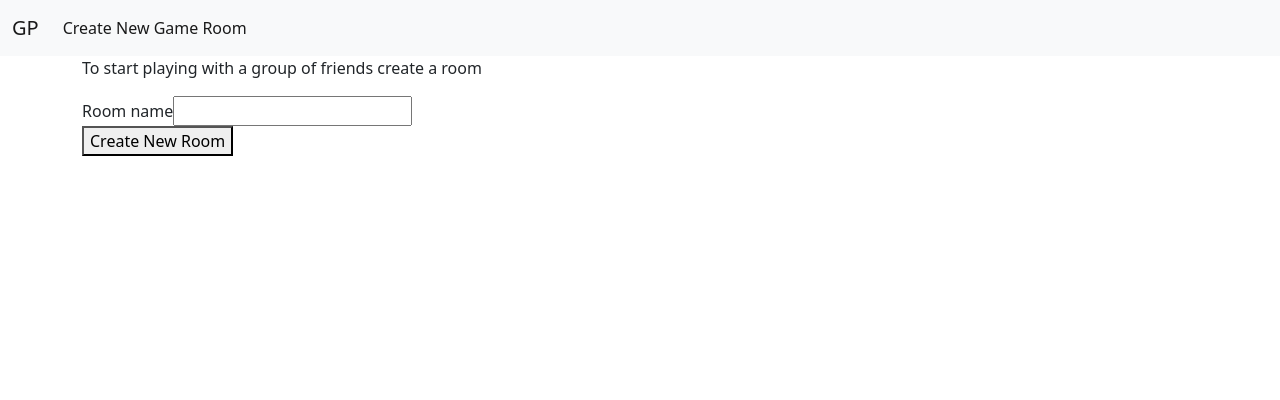
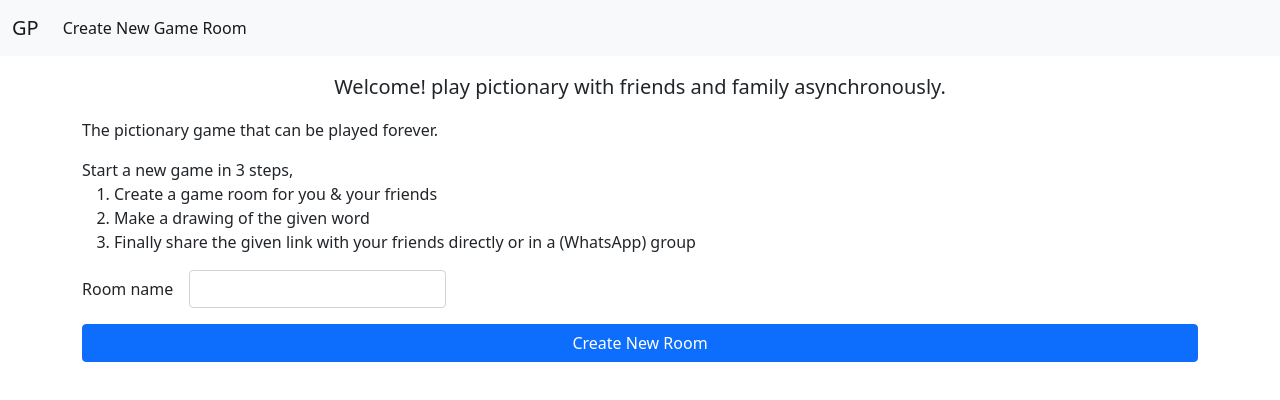
Before and after one commit to Nithanaroy/group-remote-pictionary, a Next.js app: page / in a window 1280 px wide. Shown: the top 400 px of the page. Built offline with nearby package versions, Linux system fonts and the light colour scheme; no server answers.

Commit message:
Styling for index, game room, loading, alert and drawer screens. Canvas Controller can now work with dynamic layouts :)

```diff
--- a/pages/alert.js
+++ b/pages/alert.js
@@ -3,7 +3,7 @@ import { PropTypes } from "prop-types";
 
 export default class Alert extends Component {
     render() {
-        return this.props.alertMsg?.trim().length > 0 ? <div>{this.props.alertMsg}</div> : <div></div>
+        return this.props.alertMsg?.trim().length > 0 ? <div className="alert alert-primary" role="alert" style={{...this.props.style}}>{this.props.alertMsg}</div> : <div></div>
     }
 }
 
--- a/pages/arena.js
+++ b/pages/arena.js
@@ -43,7 +43,7 @@ export default class Arena extends Component {
     _validateRoomState = () => {
         const validName = this.state.gamer.trim().length > 0
         if (!validName) {
-            this.setState({ alertMsg: "Please provide gamer's name" })
+            this.setState({ alertMsg: "Please provide gamer's (your) name" })
             return false
         }
         this.setState({ alertMsg: "" });
@@ -98,14 +98,14 @@ export default class Arena extends Component {
 
     render() {
         const loadingRoomScreen = (
-            <div>
-                <p>Loading the room...</p>
-                <p>Please wait</p>
+            <div style={{display: "flex", alignItems: "center", flexDirection: "column"}}>
+                <h1>Loading the room...</h1>
+                <p className="lead">Please wait</p>
             </div>
         )
         const guesser = <Guesser drawing={this.state.drawing} drawnBy={this.state.drawnBy} drawingOf={this.state.drawingOf} onCorrectGuess={this.finishGuesserTurn} />
         const readyRoomScreen = (
-            <div>
+            <div className="d-flex" style={{flexDirection: "column", flexGrow: 1}}>
                 <Gamer onNameChange={newName => this.setState({ gamer: newName })} />
                 <p>You are in {this.state.roomName} room</p>
 
@@ -113,9 +113,9 @@ export default class Arena extends Component {
             </div>
         )
         const roomNotFoundScreen = (
-            <div>
-                <p>OOPS! Looks like you are in the wrong place</p>
-                <p>Find the right room link or <a href="/">go here</a> to create a new room</p>
+            <div className="text-center">
+                <h3 className="mb-4">OOPS! Looks like you are in the wrong place</h3>
+                <p className="lead">Find the right room link or <a href="/">go here</a> to create a new room</p>
             </div>
         )
 
@@ -123,7 +123,7 @@ export default class Arena extends Component {
         const guesserTurnCompleteMessage = <p>Super guess! Challenge others by drawing the next word by visiting the below link or take a challenge again by sharing this URL with your friends on any messaging app or WhatsApp group to continue the game</p>
         const turnCompleteScreen = (
             <div>
-                <img src={this.state.drawing} />
+                <img src={this.state.drawing} className="img-thumbnail rounded mx-auto d-block mb-3" />
                 { this.state.mode === GUESS_MODE ? guesserTurnCompleteMessage : drawerTurnCompleteMessage}
                 <div>
                     <a href={this.getShareUrl()}>{this.getShareUrl()}</a>
@@ -133,12 +133,14 @@ export default class Arena extends Component {
 
         const postLoadingScreen = this.state.showTurnCompleteScreen ? turnCompleteScreen : (this.state.roomId ? readyRoomScreen : roomNotFoundScreen)
         return (
-            <div>
+            <div className="d-flex" style={{flexDirection: "column", flexGrow: 1}}>
                 <Head>
                     <title>Group Pictionary: {this.state.roomName} room</title>
                 </Head>
                 <Alert alertMsg={this.state.alertMsg} />
-                {this.state.initializingRoom ? loadingRoomScreen : postLoadingScreen}
+                <div style={{flexGrow: 1, flexDirection: "column"}} className="d-flex">
+                    {this.state.initializingRoom ? loadingRoomScreen : postLoadingScreen}
+                </div>
             </div>
         )
     }
--- a/pages/drawer.js
+++ b/pages/drawer.js
@@ -26,15 +26,11 @@ export default class Drawer extends Component {
 
     render() {
         return (
-            <div>
+            <div className="d-flex mb-3" style={{flexDirection: "column", flexGrow: 1}}>
                 <h1>Time to draw...</h1>
-                <div>
-                    <p>Word: <strong>{this.state.word}</strong></p>
-                </div>
-                <div>
-                    <Canvas id="drawerCanvas" syncCanvasRef={(ref) => this.canvasDOM = ref} />
-                </div>
-                <button type="button" onClick={this.submitDrawing}>Submit</button>
+                <p>Word: <strong>{this.state.word}</strong></p>
+                <Canvas id="drawerCanvas" syncCanvasRef={(ref) => this.canvasDOM = ref} />
+                <button className="btn btn-success" type="button" onClick={this.submitDrawing}>Submit</button>
             </div>
         )
     }
--- a/pages/game-room.js
+++ b/pages/game-room.js
@@ -1,6 +1,6 @@
 import { Component } from "react";
 import { createRoom } from "../models/firestore-state-manager";
-import { extractRoomId } from "../scripts/game-room";
+import { extractRoomId, updateRoomIdInURL } from "../scripts/game-room";
 import Alert from "./alert";
 import Arena from "./arena";
 
@@ -16,7 +16,9 @@ export default class GameRoom extends Component {
 
     onCreateRoom = async () => {
         try {
-            this.setState({ roomId: await createRoom(this.state.roomName) });
+            const newRoomId = await createRoom(this.state.roomName)
+            this.setState({ roomId: newRoomId });
+            updateRoomIdInURL(newRoomId);
         } catch (error) {
             console.error(error);
             this.setState({ alertMsg: "Oops! Could not create room" });
@@ -29,20 +31,41 @@ export default class GameRoom extends Component {
 
     render() {
         const createRoomScreen = (
-            <div id="createRoomDiv">
-                <p>To start playing with a group of friends create a room</p>
+            <form id="createRoomDiv" style={{ display: "flex", flexDirection: "column", justifyContent: "center" }} onSubmit={e => e.preventDefault()}>
+
+                <p className="lead text-center">Welcome! play pictionary with friends and family
+                    <span data-bs-toggle="tooltip" data-bs-placement="top" title="everyone can play at their own leisure"> asynchronously</span>.
+                </p>
+                <p>The pictionary game that can be played forever.</p>
                 <div>
-                    <label htmlFor="roomNameTb">Room name</label>
-                    <input type="text" name="roomNameTb" onChange={(e) => this.setState({ roomName: e.target.value })} value={this.state.roomName} />
+                    Start a new game in 3 steps,
+                    <ol>
+                        <li>Create a game room for you &amp; your friends</li>
+                        <li>Make a drawing of the given word</li>
+                        <li>Finally share the given link with your friends directly or in a (WhatsApp) group</li>
+                    </ol>
                 </div>
-                <button type="button" onClick={this.onCreateRoom}>Create New Room</button>
-            </div>
+
+                <div className="row g-3 align-items-center mb-3">
+                    <div className="col-auto">
+                        <label htmlFor="roomNameTb" className="col-form-label">Room name</label>
+                    </div>
+                    <div className="col-auto">
+                        <input type="text" className="form-control" name="roomNameTb"
+                            onChange={(e) => this.setState({ roomName: e.target.value })} value={this.state.roomName} />
+                    </div>
+                    <div className="col-auto">
+                        <span id="roomNameHelp" className="form-text"></span>
+                    </div>
+                </div>
+                <button className="btn btn-primary" onClick={this.onCreateRoom}>Create New Room</button>
+            </form>
         )
 
         return (
-            <div>
+            <div style={{flexGrow: 1, flexDirection: "column"}} className="d-flex">
                 <Alert alertMsg={this.state.alertMsg} />
-                { this.state.roomId ? <Arena roomId={this.state.roomId} /> : createRoomScreen }
+                { this.state.roomId ? <Arena roomId={this.state.roomId} /> : createRoomScreen}
             </div>
         )
     }
--- a/pages/gamer.js
+++ b/pages/gamer.js
@@ -22,11 +22,17 @@ export default class Gamer extends Component {
 
     render() {
         return (
-            <div>
-                <label htmlFor="gamerNameTb">Name</label>
-                <input type="text" name="gamerNameTb" value={this.state.name}
-                    onChange={e => this.changeName(e.target.value) }
-                    onBlur={() => window.localStorage.setItem(GAMER_NAME_KEY, this.state.name)} />
+
+            <div className="row g-3 align-items-center mb-3">
+                <div className="col-auto">
+                    <label htmlFor="gamerNameTb" className="col-form-label">Your name</label>
+                </div>
+                <div className="col-auto">
+                    <input type="text" className="form-control" name="gamerNameTb"
+                        value={this.state.name}
+                        onChange={e => this.changeName(e.target.value)}
+                        onBlur={() => window.localStorage.setItem(GAMER_NAME_KEY, this.state.name)} />
+                </div>
             </div>
         )
     }
--- a/pages/index.js
+++ b/pages/index.js
@@ -6,8 +6,8 @@ export default class Home extends Component {
 
   render() {
     return (
-      <div>
-        <nav className="navbar navbar-expand-lg navbar-light bg-light">
+      <div style={{ minHeight: "100vh", flexDirection: "column" }} className="d-flex">
+        <nav className="navbar navbar-expand-lg navbar-light bg-light mb-3">
           <div className="container-fluid">
             <a className="navbar-brand" href="/">GP</a>
             <button className="navbar-toggler" type="button" data-bs-toggle="collapse" data-bs-target="#navbarNav" aria-controls="navbarNav" aria-expanded="false" aria-label="Toggle navigation">
@@ -23,7 +23,7 @@ export default class Home extends Component {
           </div>
         </nav>
 
-        <div className="container">
+        <div className="container-sm d-flex" style={{flexGrow: 1}}>
           <Head>
             <title>Group Pictionary</title>
             <meta charSet="utf-8" />
--- a/scripts/game-room.js
+++ b/scripts/game-room.js
@@ -1,4 +1,12 @@
+const ROOM_ID_KEY = "roomId"
+
 export function extractRoomId() {
     const queryParams = new URLSearchParams(window.location.search);
-    return queryParams.get("roomId");
+    return queryParams.get(ROOM_ID_KEY);
 }
+
+export function updateRoomIdInURL(roomId) {
+    const url = new URL(window.location.href);
+    url.searchParams.set(ROOM_ID_KEY, roomId);
+    window.history.pushState({}, "", url);
+}
```
Also changed, not shown: pages/drawing-canvas.js (+25 -17 lines).
